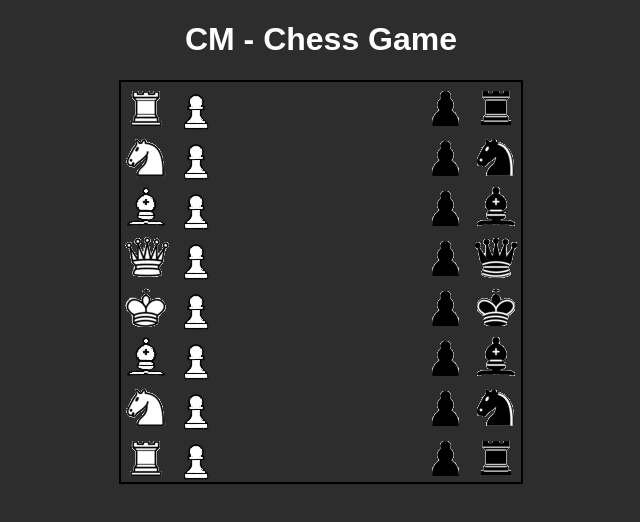
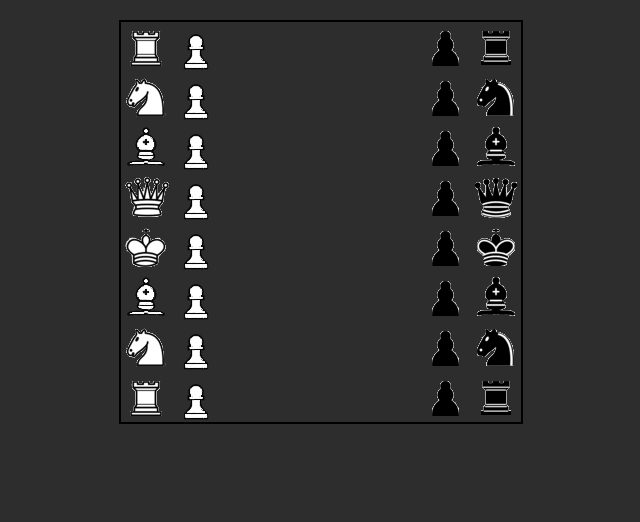
Before and after one commit to JasonNovakLU/CM, a plain HTML site: page index.html in a window 1280 px wide. Shown: the whole page, without its empty margins (319-959 px from the left). Drawn offline with Linux system fonts and the light colour scheme.

Commit message:
Update index.html

```diff
--- a/index.html
+++ b/index.html
@@ -3,12 +3,11 @@
 <head>
     <meta charset="UTF-8">
     <meta name="viewport" content="width=device-width, initial-scale=1.0">
-    <title>CM - Chess Game</title>
-    <link rel="stylesheet" href="style.css"> <!-- Link to CSS -->
+    <title>Chessboard</title>
+    <link rel="stylesheet" href="style.css">
 </head>
 <body>
-    <h1>CM - Chess Game</h1>
-    <div id="chessboard"></div> <!-- Chessboard container -->
-    <script src="script.js"></script> <!-- Link to JavaScript -->
+    <div id="chessboard"></div> <!-- This is where the chessboard will be created -->
+    <script src="script.js"></script>
 </body>
 </html>
```
